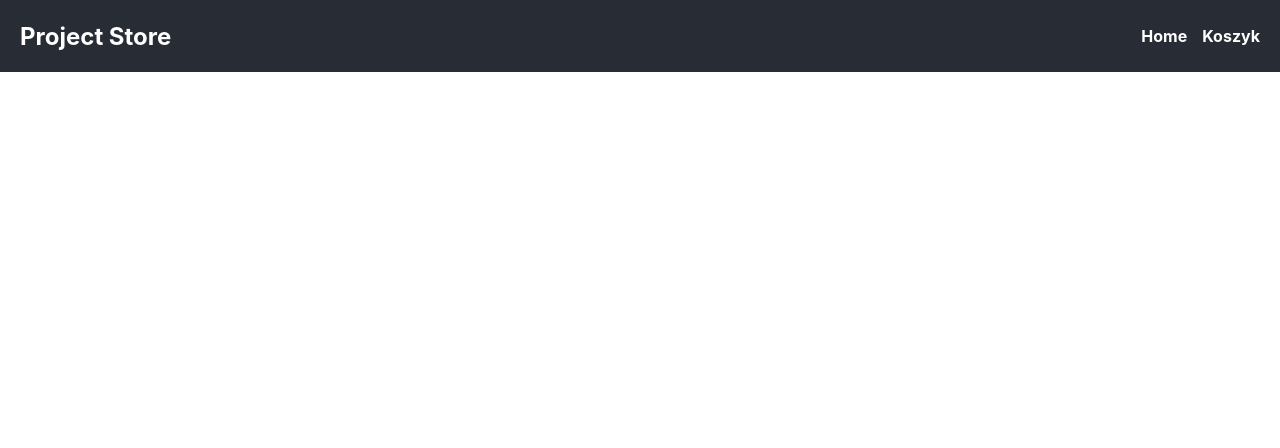
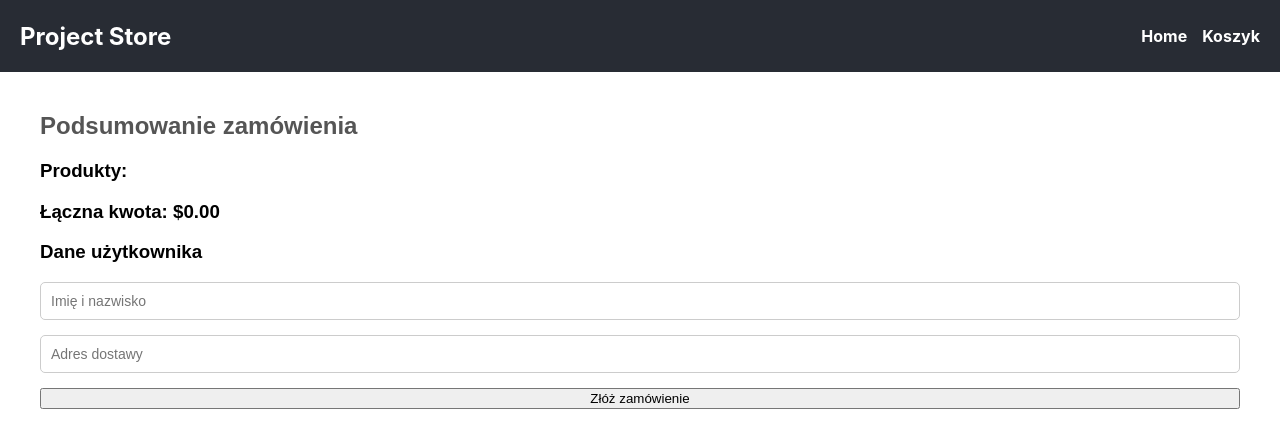
Before and after one commit to prezesJakub/Store-project, a React (Create React App) app in the folder project-store/: page /order in a window 1280 px wide. Shown: the top 448 px of the page. Built offline with nearby package versions, Linux system fonts and the light colour scheme.

Commit message:
Orders added

```diff
--- a/project-store/db.json
+++ b/project-store/db.json
@@ -14,5 +14,8 @@
       "price": 10,
       "image": "https://d1b5h9psu9yexj.cloudfront.net/12579/Commando-Ultimate-Opaque-Matte-Tights_20220204-144907_full.jpg"
     }
+  ],
+  "orders": [
+
   ]
 }
--- a/project-store/src/App.js
+++ b/project-store/src/App.js
@@ -4,18 +4,26 @@ import Header from './components/Header/Header'
 import ProductList from './components/ProductList/ProductList';
 import ProductDetails from './components/ProductDetails/ProductDetails';
 import Cart from './components/Cart/Cart';
+import OrderPage from './components/OrderPage/OrderPage';
+import OrderConfirmation from './components/OrderConfirmation/OrderConfirmation';
+import CartProvider from './context/CartContext';
+
 
 const App = () => {
   return (
     <div className="App">
+      <CartProvider>
         <Router>
           <Header />
           <Routes>
             <Route path="/" element={<ProductList />} />
             <Route path="/product/:id" element={<ProductDetails />} />
             <Route path="/cart" element={<Cart />} />
+            <Route path="/order" element={<OrderPage />} />
+            <Route path="/order-confirmation" element={<OrderConfirmation />} />
           </Routes>
         </Router>
+      </CartProvider>
     </div>
   );
 };
--- a/project-store/src/components/Cart/Cart.js
+++ b/project-store/src/components/Cart/Cart.js
@@ -1,5 +1,6 @@
 import React, {useContext} from "react";
 import {CartContext} from "../../context/CartContext";
+import {Link} from "react-router-dom";
 import "./Cart.css"
 
 const Cart = () => {
@@ -42,7 +43,10 @@ const Cart = () => {
             {cartItems.length > 0 && (
                 <div className="cart-summary">
                     <h3>Łączna cena: ${totalPrice.toFixed(2)}</h3>
-                    <button className="checkout-button">Przejdź do zamówienia</button>
+                    <Link to="/order">
+                        <button className="checkout-button">Przejdź do zamówienia</button>
+                    </Link>
+
                 </div>
             )}
         </div>
--- /dev/null
+++ b/project-store/src/components/OrderConfirmation/OrderConfirmation.css
@@ -0,0 +1,44 @@
+.order-confirmation {
+    display: flex;
+    flex-direction: column;
+    align-items: center;
+    justify-content: center;
+    min-height: 80vh;
+    text-align: center;
+    font-family: 'Arial', sans-serif;
+    color: #333;
+    background-color: #f9f9f9;
+    padding: 20px;
+    box-shadow: 0 4px 6px rgba(0, 0, 0, 0.1);
+    border-radius: 8px;
+    margin: 20px auto;
+    max-width: 600px;
+}
+
+.order-confirmation h2 {
+    font-size: 2rem;
+    color: #28a745;
+    margin-bottom: 10px;
+}
+
+.order-confirmation p {
+    font-size: 1.2rem;
+    color: #555;
+    margin-bottom: 20px;
+}
+
+.order-confirmation a {
+    display: inline-block;
+    margin-top: 20px;
+    padding: 10px 20px;
+    text-decoration: none;
+    color: white;
+    background-color: #007bff;
+    border-radius: 4px;
+    font-weight: bold;
+    transition: background-color 0.3s ease;
+}
+
+.order-confirmation a:hover {
+    background-color: #0056b3;
+}
--- /dev/null
+++ b/project-store/src/components/OrderConfirmation/OrderConfirmation.js
@@ -0,0 +1,15 @@
+import React from "react";
+import {Link} from "react-router-dom";
+import "./OrderConfirmation.css";
+
+const OrderConfirmation = () => {
+    return (
+        <div className="order-confirmation">
+            <h2>Twoje zamówienie zostało złożone!</h2>
+            <p>Dziękujemy za zakupy! Twoje zamówienie zostało pomyślnie złożone!</p>
+            <Link to="/">Przejdź do strony głównej</Link>
+        </div>
+    );
+};
+
+export default OrderConfirmation;
--- /dev/null
+++ b/project-store/src/components/OrderPage/OrderPage.css
@@ -0,0 +1,98 @@
+.order-page {
+    padding: 20px;
+    max-width: 1200px;
+    margin: 0 auto;
+    font-family: Arial, sans-serif;
+}
+
+.order-content {
+    display: flex;
+    flex-wrap: wrap;
+    gap: 20px;
+}
+
+.order-items,
+.order-form {
+    flex: 1 1 45%;
+    background: #f9f9f9;
+    padding: 20px;
+    border-radius: 8px;
+    box-shadow: 0 2px 5px rgba(0, 0, 0, 0.1);
+}
+
+h2 {
+    color: #555;
+}
+
+.order-item {
+    display: flex;
+    align-items: center;
+    margin-bottom: 15px;
+    border-bottom: 1px solid #e0e0e0;
+    padding-bottom: 10px;
+}
+
+.item-image {
+    width: 80px;
+    height: 80px;
+    object-fit: cover;
+    border-radius: 8px;
+    margin-right: 15px;
+}
+
+.item-details h3 {
+    margin: 0;
+    font-size: 16px;
+    color: #333;
+}
+
+.item-details p {
+    margin: 5px 0;
+    font-size: 14px;
+    color: #666;
+}
+
+.order-total {
+    font-size: 18px;
+    font-weight: bold;
+    text-align: right;
+    color: #333;
+}
+
+form {
+    display: flex;
+    flex-direction: column;
+    gap: 15px;
+}
+
+input {
+    padding: 10px;
+    border: 1px solid #ccc;
+    border-radius: 5px;
+    font-size: 14px;
+}
+
+.submit-button {
+    background: #007bff;
+    color: white;
+    padding: 10px 15px;
+    border: none;
+    border-radius: 5px;
+    cursor: pointer;
+    font-size: 16px;
+}
+
+.submit-button:hover {
+    background: #0056b3;
+}
+
+@media (max-width: 768px) {
+    .order-content {
+        flex-direction: column;
+    }
+
+    .order-items,
+    .order-form {
+        flex: 1 1 100%;
+    }
+}
--- /dev/null
+++ b/project-store/src/components/OrderPage/OrderPage.js
@@ -0,0 +1,93 @@
+import React, {useContext, useState} from "react";
+import { CartContext } from "../../context/CartContext";
+import { useNavigate } from "react-router-dom";
+import "./OrderPage.css";
+
+const OrderPage = () => {
+    const { cartItems, clearCart } = useContext(CartContext);
+    const [userInfo, setUserInfo] = useState({ name: '', address: ''});
+    const navigate = useNavigate();
+    const total = cartItems.reduce((acc, item) => acc + item.price * item.quantity, 0);
+
+    const handleChange = (e) => {
+        const { name, value } = e.target;
+        setUserInfo(prev => ({ ...prev, [name]: value }));
+    };
+
+    const handleSubmit = async () => {
+        const order = {
+            user: userInfo,
+            products: cartItems,
+            totalPrice: total,
+            date: new Date().toISOString()
+        };
+
+        try {
+            const response = await fetch('http://localhost:5000/orders', {
+                method: 'POST',
+                headers: {
+                    'Content-Type': 'application/json',
+                },
+                body: JSON.stringify(order),
+            });
+
+            if(!response.ok) {
+                throw new Error('Failed to place order');
+            }
+
+            clearCart();
+            navigate('/order-confirmation');
+        } catch (error) {
+            console.error('Error placing order: ', error);
+        }
+    };
+
+    return (
+        <div className="order-page">
+            <h2>Podsumowanie zamówienia</h2>
+            <div className="order-summary">
+                <h3>Produkty:</h3>
+                <ul>
+                    {cartItems.map((item) => {
+                        return (
+                            <li key={item.id} className="order-item">
+                                <img src={item.image} alt={item.title} className="item-image" />
+                                <div className="item-details">
+                                    <h3>{item.title}</h3>
+                                    <p>Ilość: {item.quantity}</p>
+                                   <p>Cena: ${item.price.toFixed(2)}</p>
+                                </div>
+                            </li>
+                        );
+                    })}
+                </ul>
+                <h3>Łączna kwota: ${total.toFixed(2)}</h3>
+            </div>
+
+            <h3>Dane użytkownika</h3>
+            <form onSubmit={(e) => e.preventDefault()}>
+                <input
+                    type="text"
+                    name="name"
+                    placeholder="Imię i nazwisko"
+                    value={userInfo.name}
+                    onChange={handleChange}
+                    required
+                />
+                <input
+                    type="text"
+                    name="address"
+                    placeholder="Adres dostawy"
+                    value={userInfo.address}
+                    onChange={handleChange}
+                    required
+                />
+                <button type="button" onClick={handleSubmit}>
+                    Złóż zamówienie
+                </button>
+            </form>
+        </div>
+    );
+};
+
+export default OrderPage;
--- a/project-store/src/context/CartContext.js
+++ b/project-store/src/context/CartContext.js
@@ -23,6 +23,10 @@ const CartProvider = ({children}) => {
         setCartItems((prev) => prev.filter((item) => item.id !== id));
     };
 
+    const clearCart = () => {
+        setCartItems([]);
+    };
+
     const updateQuantity = (id, quantity) => {
         if(quantity <= 0) {
             removeFromCart(id);
@@ -37,7 +41,7 @@ const CartProvider = ({children}) => {
 
     return (
         <CartContext.Provider
-            value={{cartItems, addToCart, removeFromCart, updateQuantity}}
+            value={{cartItems, addToCart, removeFromCart, clearCart, updateQuantity}}
         >
             {children}
         </CartContext.Provider>
```
Lines whose indentation alone changed are shown as unchanged.
